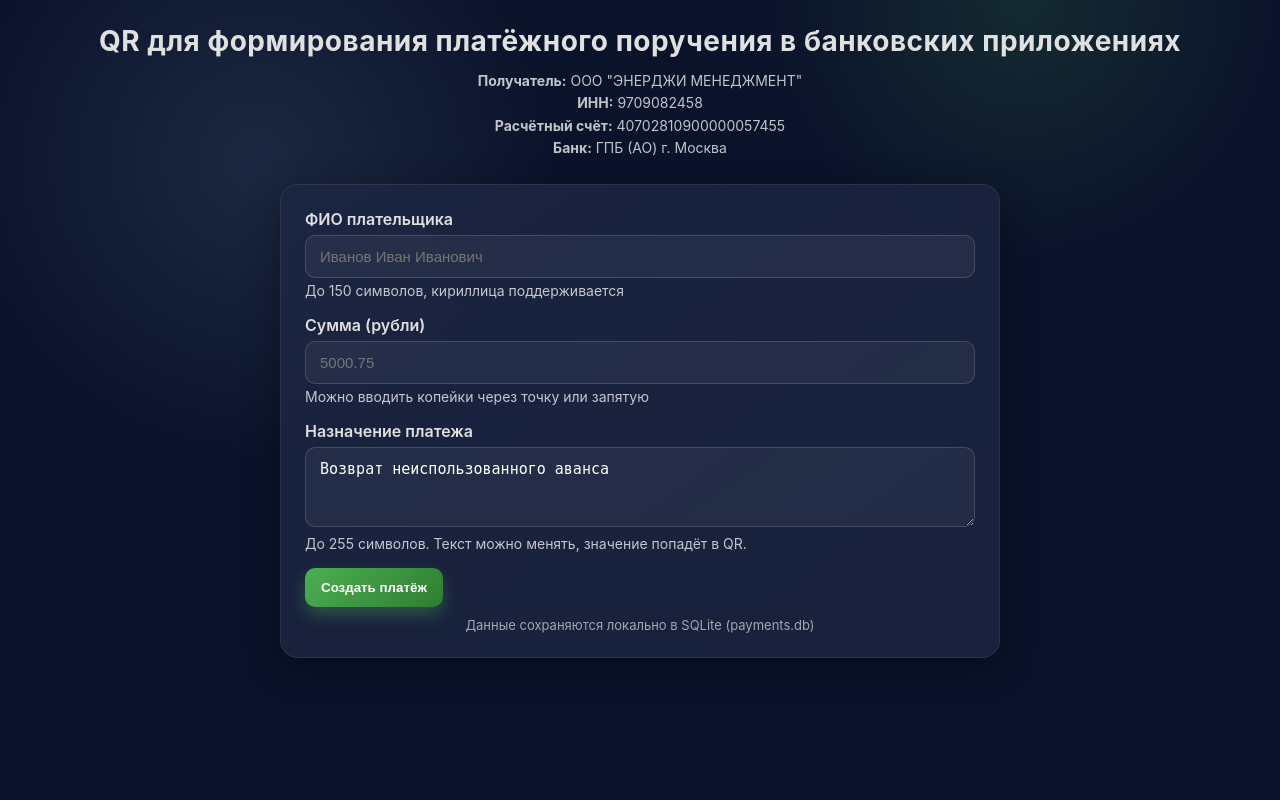
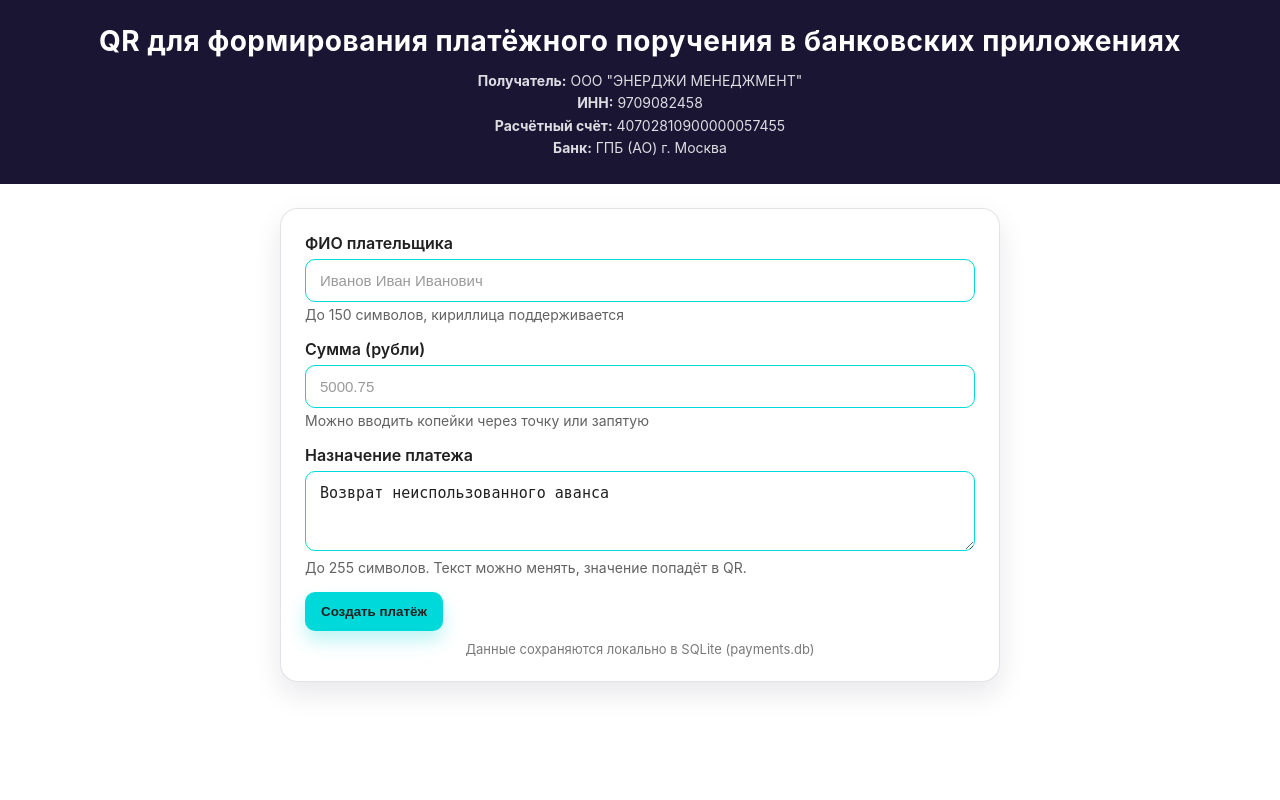
Before and after one commit to alexsandr111/qrweb, a FastAPI app: page / in a window 1280 px wide. Run offline with FastAPI, Linux system fonts and the light colour scheme.

Commit message:
Apply brand palette styling

```diff
--- a/app/static/css/styles.css
+++ b/app/static/css/styles.css
@@ -1,10 +1,9 @@
 :root {
-  --bg: #0b132b;
-  --card: #1c2541;
-  --accent: #3a506b;
-  --text: #e0e0e0;
-  --positive: #4caf50;
-  --warning: #ffcc00;
+  --white: #ffffff;
+  --mint: #00d9d9;
+  --violet: #8a00e5;
+  --indigo: #1b1534;
+  --black: #202020;
 }
 
 * {
@@ -14,16 +13,16 @@
 body {
   margin: 0;
   font-family: 'Inter', system-ui, -apple-system, BlinkMacSystemFont, 'Segoe UI', sans-serif;
-  background: radial-gradient(circle at 20% 20%, rgba(58, 80, 107, 0.35), transparent 25%),
-    radial-gradient(circle at 80% 0%, rgba(76, 175, 80, 0.15), transparent 20%),
-    var(--bg);
-  color: var(--text);
+  background: var(--white);
+  color: var(--black);
   min-height: 100vh;
 }
 
 header {
-  padding: 24px 16px 0;
+  padding: 24px 16px;
   text-align: center;
+  background: var(--indigo);
+  color: var(--white);
 }
 
 h1 {
@@ -32,8 +31,13 @@ h1 {
   letter-spacing: 0.5px;
 }
 
+header p {
+  margin: 8px 0 0;
+  color: rgba(255, 255, 255, 0.92);
+}
+
 .requisites {
-  color: rgba(255, 255, 255, 0.75);
+  color: rgba(255, 255, 255, 0.85);
   font-size: 14px;
   margin-top: 12px;
   line-height: 1.6;
@@ -43,16 +47,16 @@ main {
   display: flex;
   justify-content: center;
   padding: 24px 16px 48px;
+  background: var(--white);
 }
 
 .card {
-  background: linear-gradient(145deg, rgba(28, 37, 65, 0.9), rgba(28, 37, 65, 0.8));
-  border: 1px solid rgba(255, 255, 255, 0.08);
+  background: var(--white);
+  border: 1px solid rgba(27, 21, 52, 0.12);
   border-radius: 18px;
   width: min(720px, 100%);
   padding: 24px;
-  box-shadow: 0 10px 35px rgba(0, 0, 0, 0.35);
-  backdrop-filter: blur(4px);
+  box-shadow: 0 12px 28px rgba(27, 21, 52, 0.1);
 }
 
 form {
@@ -72,40 +76,63 @@ textarea {
   width: 100%;
   padding: 12px 14px;
   border-radius: 10px;
-  border: 1px solid rgba(255, 255, 255, 0.15);
-  background: rgba(255, 255, 255, 0.05);
-  color: #fff;
+  border: 1px solid var(--mint);
+  background: var(--white);
+  color: var(--black);
   font-size: 15px;
+  transition: border-color 0.2s ease, box-shadow 0.2s ease;
+}
+
+input[type="text"]::placeholder,
+input[type="number"]::placeholder,
+textarea::placeholder {
+  color: rgba(32, 32, 32, 0.45);
 }
 
 input[type="text"]:focus,
 input[type="number"]:focus,
 textarea:focus {
-  outline: 2px solid var(--accent);
-  border-color: transparent;
+  outline: none;
+  border-color: var(--mint);
+  box-shadow: 0 0 0 2px rgba(0, 217, 217, 0.35);
 }
 
 button {
-  background: linear-gradient(135deg, #4caf50, #2e7d32);
-  color: white;
+  background: var(--mint);
+  color: var(--black);
   border: none;
   padding: 12px 16px;
   border-radius: 10px;
   font-weight: 700;
   cursor: pointer;
-  transition: transform 0.08s ease, box-shadow 0.08s ease;
-  box-shadow: 0 8px 16px rgba(76, 175, 80, 0.35);
+  transition: transform 0.08s ease, box-shadow 0.08s ease, background 0.2s ease, color 0.2s ease;
+  box-shadow: 0 10px 18px rgba(0, 217, 217, 0.25);
 }
 
-button:hover {
+button:hover,
+button:focus-visible {
   transform: translateY(-1px);
-  box-shadow: 0 12px 20px rgba(76, 175, 80, 0.45);
+  background: var(--violet);
+  color: var(--white);
+  box-shadow: 0 12px 22px rgba(138, 0, 229, 0.28);
+}
+
+.secondary {
+  background: var(--indigo);
+  color: var(--white);
+  box-shadow: 0 10px 18px rgba(27, 21, 52, 0.2);
+}
+
+.secondary:hover,
+.secondary:focus-visible {
+  background: var(--violet);
+  color: var(--white);
 }
 
 .errors {
-  background: rgba(255, 82, 82, 0.12);
-  border: 1px solid rgba(255, 82, 82, 0.4);
-  color: #ffcdd2;
+  background: rgba(138, 0, 229, 0.08);
+  border: 1px solid rgba(138, 0, 229, 0.4);
+  color: var(--indigo);
   padding: 12px;
   border-radius: 10px;
   margin-bottom: 8px;
@@ -113,7 +140,7 @@ button:hover {
 
 .helper {
   margin-top: 4px;
-  color: rgba(255, 255, 255, 0.75);
+  color: rgba(32, 32, 32, 0.7);
   font-size: 14px;
 }
 
@@ -125,11 +152,11 @@ button:hover {
 }
 
 .qr-box {
-  background: rgba(0, 0, 0, 0.2);
+  background: var(--white);
   border-radius: 14px;
   padding: 16px;
   text-align: center;
-  border: 1px solid rgba(255, 255, 255, 0.08);
+  border: 1px solid rgba(27, 21, 52, 0.1);
 }
 
 .qr-box img {
@@ -139,10 +166,10 @@ button:hover {
 }
 
 .meta {
-  background: rgba(255, 255, 255, 0.05);
+  background: rgba(27, 21, 52, 0.04);
   padding: 16px;
   border-radius: 12px;
-  border: 1px solid rgba(255, 255, 255, 0.1);
+  border: 1px solid rgba(27, 21, 52, 0.08);
 }
 
 .meta div {
@@ -156,21 +183,44 @@ button:hover {
   margin-top: 12px;
 }
 
-.secondary {
-  background: linear-gradient(135deg, #3a506b, #1c2541);
-  box-shadow: 0 8px 16px rgba(58, 80, 107, 0.4);
-}
-
 .notice {
-  color: rgba(255, 255, 255, 0.8);
+  color: rgba(27, 21, 52, 0.85);
   font-size: 15px;
   text-align: center;
   margin-top: 12px;
 }
 
+.notice a {
+  color: var(--violet);
+  text-decoration: none;
+  font-weight: 600;
+}
+
+.notice a:hover,
+.notice a:focus-visible {
+  text-decoration: underline;
+}
+
+.share-link {
+  width: 100%;
+  padding: 10px;
+  border-radius: 8px;
+  border: 1px solid rgba(27, 21, 52, 0.2);
+  background: var(--white);
+  color: var(--black);
+}
+
+.copy-feedback {
+  opacity: 0;
+  transition: opacity 0.3s ease;
+  color: var(--mint);
+  font-size: 13px;
+  margin-top: 6px;
+}
+
 footer {
   text-align: center;
-  color: rgba(255, 255, 255, 0.6);
+  color: rgba(32, 32, 32, 0.6);
   font-size: 13px;
   margin-top: 10px;
 }
--- a/app/templates/qr.html
+++ b/app/templates/qr.html
@@ -29,12 +29,12 @@
             <button class="secondary" type="button" onclick="copyLink()">Скопировать ссылку</button>
           </div>
           <div style="margin-top: 10px;">
-            <input id="share-link" type="text" value="{{ share_link }}" readonly style="width:100%; padding:10px; border-radius:8px; border:1px solid rgba(255,255,255,0.2); background: rgba(255,255,255,0.05); color:#fff;">
-            <div id="copy-feedback" style="opacity:0; transition:opacity 0.3s ease; color:#a5d6a7; font-size:13px; margin-top:6px;">&nbsp;</div>
+            <input id="share-link" class="share-link" type="text" value="{{ share_link }}" readonly>
+            <div id="copy-feedback" class="copy-feedback">&nbsp;</div>
           </div>
         </div>
       </div>
-      <div class="notice">Чтобы создать новый QR, вернитесь на <a href="/" style="color:#90caf9;">главную страницу</a>.</div>
+      <div class="notice">Чтобы создать новый QR, вернитесь на <a href="/">главную страницу</a>.</div>
     </div>
   </main>
 </body>
```
Also changed, not shown: README.md.
